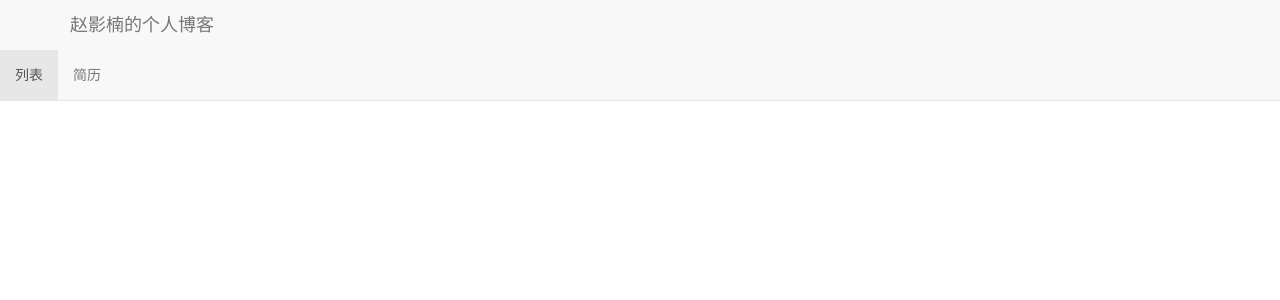
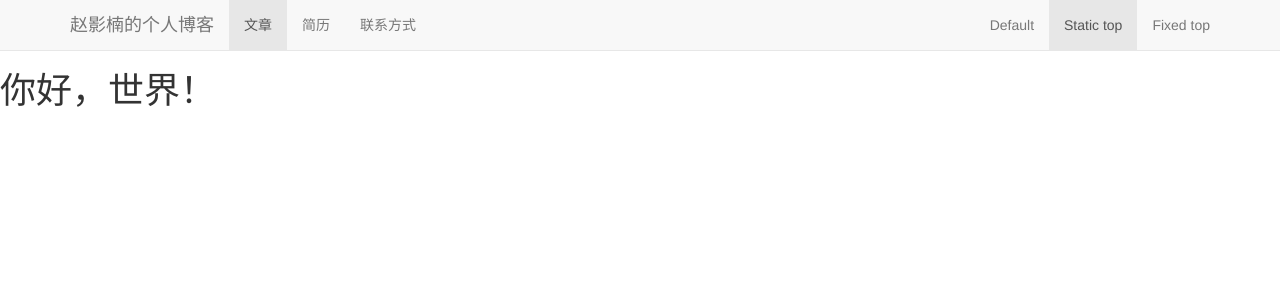
Before and after one commit to simonzhao/simonzhao.github.io, a Jekyll site: the page built from index.md, in a window 1280 px wide. Shown: the top 300 px of the page. Built offline with Jekyll 4.4.1, drawn with Linux system fonts in a browser that asks for light colours; comment, search, counter and statistics services are not loaded.

Commit message:
首页增加导航条

```diff
--- a/_layouts/index.html
+++ b/_layouts/index.html
@@ -19,7 +19,8 @@
     <![endif]-->
   </head>
   <body>
-      <nav class="navbar navbar-default navbar-fixed-top">
+
+	  <nav class="navbar navbar-default navbar-static-top">
 	        <div class="container">
 	          <div class="navbar-header">
 	            <button type="button" class="navbar-toggle collapsed" data-toggle="collapse" data-target="#navbar" aria-expanded="false" aria-controls="navbar">
@@ -30,12 +31,19 @@
 	            </button>
 	            <a class="navbar-brand" href="/">赵影楠的个人博客</a>
 	          </div>
-          </div>
 	          <div id="navbar" class="navbar-collapse collapse">
 	            <ul class="nav navbar-nav">
-                  <li class="active"><a href="/">列表</a></li>
-                  <li><a href="/">简历</a></li>
+	              <li class="active"><a href="/">文章</a></li>
+	              <li><a href="#about">简历</a></li>
+	              <li><a href="#contact">联系方式</a></li>
+
 	            </ul>
+	            <ul class="nav navbar-nav navbar-right">
+	              <li><a href="../navbar/">Default</a></li>
+	              <li class="active"><a href="./">Static top <span class="sr-only">(current)</span></a></li>
+	              <li><a href="../navbar-fixed-top/">Fixed top</a></li>
+	            </ul>
+	          </div><!--/.nav-collapse -->
 	        </div>
 	      </nav>
 
```
Lines whose indentation alone changed are shown as unchanged.
